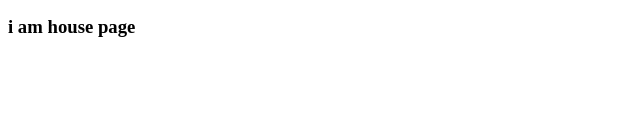
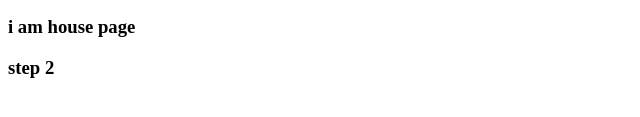
Before and after one commit to cychan0115/git_train_NG, a plain HTML site: page index.html in a window 1280 px wide. Shown: the part 185-302 px from the top of the page, 0-640 px from the left. Drawn offline with Linux system fonts and the light colour scheme.

Commit message:
house step2 commit

```diff
--- a/index.html
+++ b/index.html
@@ -7,3 +7,5 @@
 <h3>develop test </h3>
 
 <h3> i am house page </h3>
+
+<h3> step 2 </h3>
```
